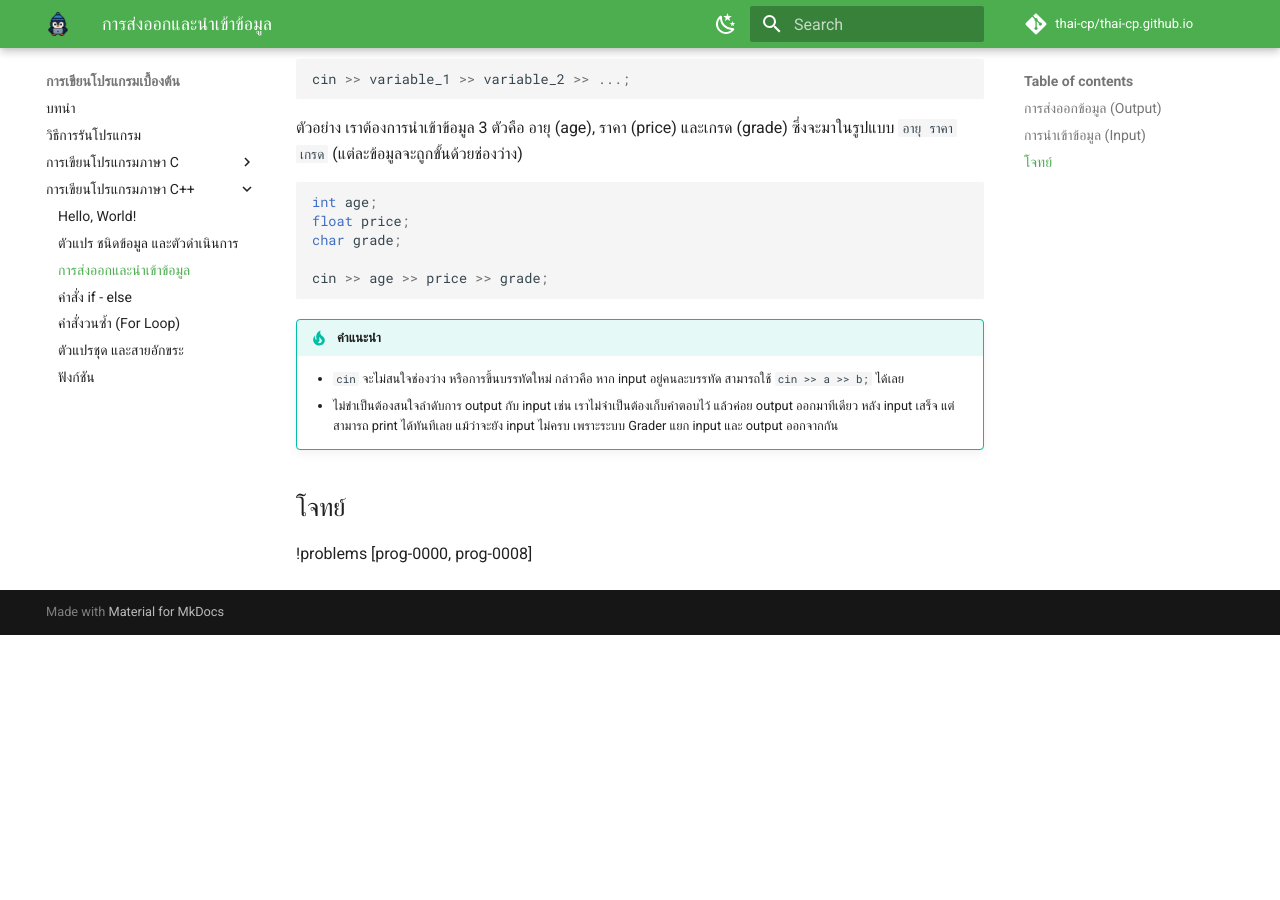
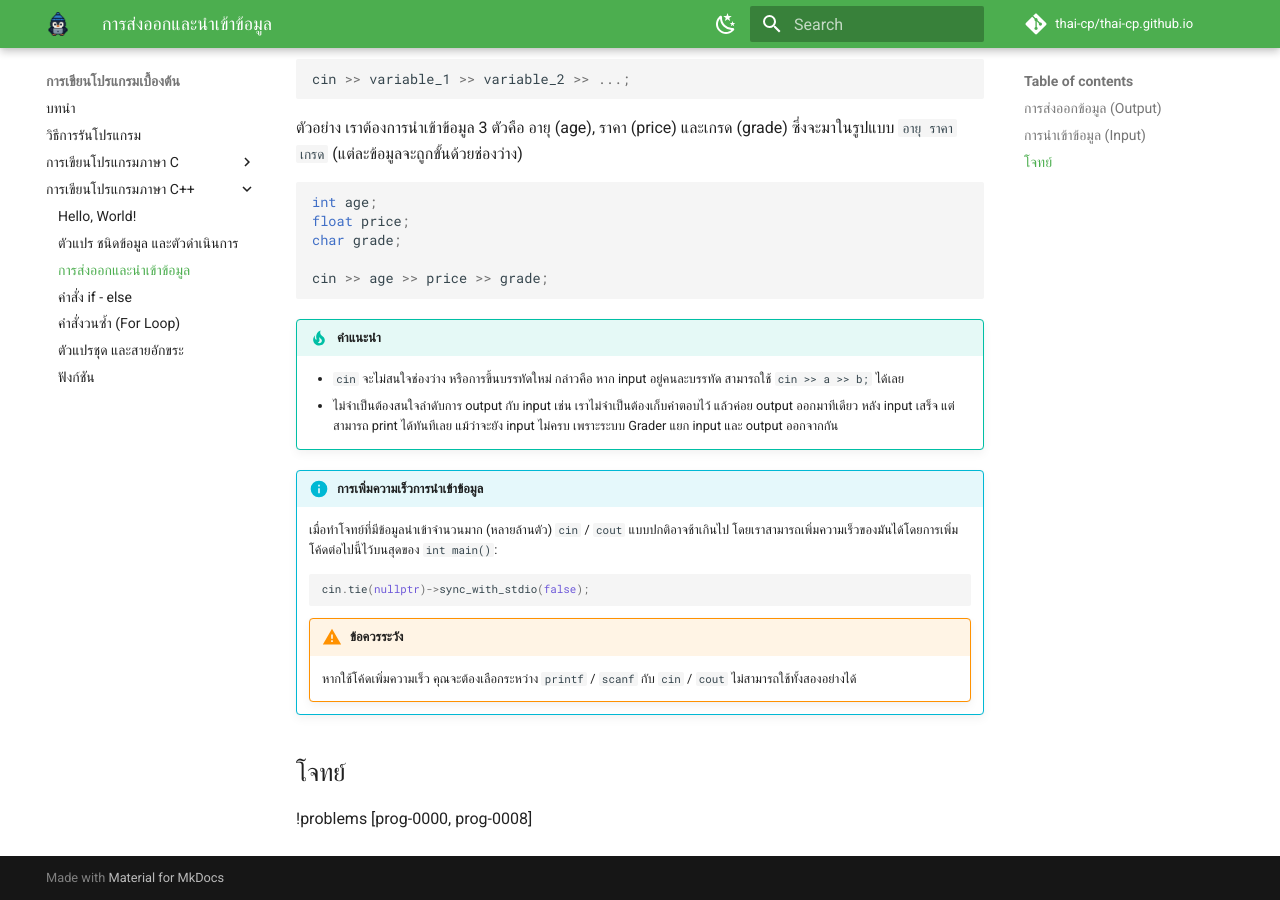
Before and after one commit to thai-cp/thai-cp.github.io, an MkDocs documentation site: the page built from docs/prog-basic/cpp/input-output.md, in a window 1280 px wide and 900 px high, scrolled down 1467 px. Built offline with MkDocs 1.6.1 and Material for MkDocs 9.7.7, drawn with Linux system fonts in a browser that asks for light colours; a script that is not in the unit is left out; comment, search, counter and statistics services are not loaded; before the commit the page ends 2102 px from its top, so only the background shows below that.

Commit message:
Add C++ Fastio

````diff
--- a/docs/prog-basic/cpp/input-output.md
+++ b/docs/prog-basic/cpp/input-output.md
@@ -72,7 +72,17 @@ cin >> age >> price >> grade;
 
 !!! tip "คำแนะนำ"
     - `cin` จะไม่สนใจช่องว่าง หรือการขึ้นบรรทัดใหม่ กล่าวคือ หาก input อยู่คนละบรรทัด สามารถใช้ `cin >> a >> b;` ได้เลย
-    - ไม่ขำเป็นต้องสนใจลำดับการ output กับ input เช่น เราไม่จำเป็นต้องเก็บคำตอบไว้ แล้วค่อย output ออกมาทีเดียว หลัง input เสร็จ แต่สามารถ print ได้ทันทีเลย แม้ว่าจะยัง input ไม่ครบ เพราะระบบ Grader แยก input และ output ออกจากกัน
+    - ไม่จำเป็นต้องสนใจลำดับการ output กับ input เช่น เราไม่จำเป็นต้องเก็บคำตอบไว้ แล้วค่อย output ออกมาทีเดียว หลัง input เสร็จ แต่สามารถ print ได้ทันทีเลย แม้ว่าจะยัง input ไม่ครบ เพราะระบบ Grader แยก input และ output ออกจากกัน
+
+!!! info "การเพิ่มความเร็วการนำเข้าข้อมูล"
+    เมื่อทำโจทย์ที่มีข้อมูลนำเข้าจำนวนมาก (หลายล้านตัว) `cin` / `cout` แบบปกติอาจช้าเกินไป โดยเราสามารถเพิ่มความเร็วของมันได้โดยการเพิ่มโค้ดต่อไปนี้ไว้บนสุดของ `int main()`:
+
+    ```cpp
+    cin.tie(nullptr)->sync_with_stdio(false);
+    ```
+
+    !!! warning "ข้อควรระวัง"
+        หากใช้โค้ดเพิ่มความเร็ว คุณจะต้องเลือกระหว่าง `printf` / `scanf` กับ `cin` / `cout` ไม่สามารถใช้ทั้งสองอย่างได้
 
 ## โจทย์
 
````
